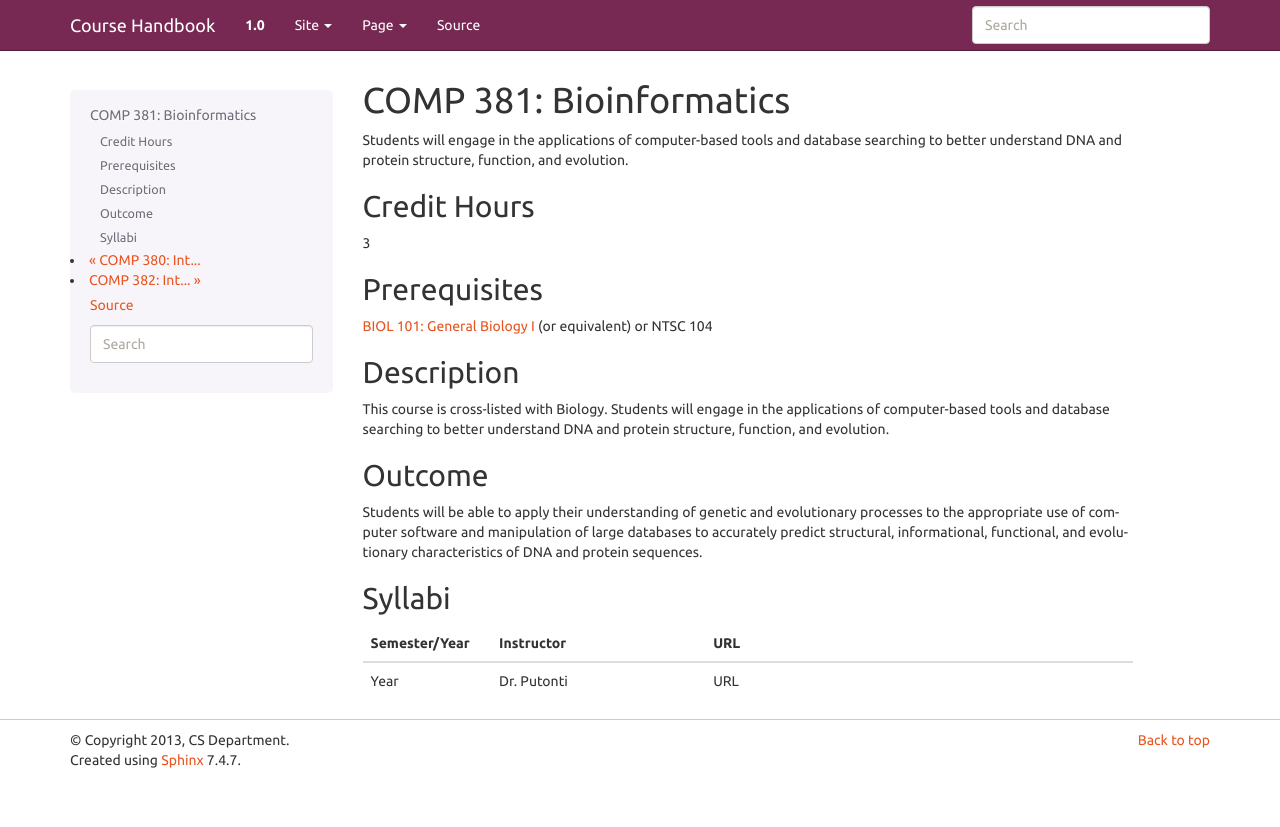
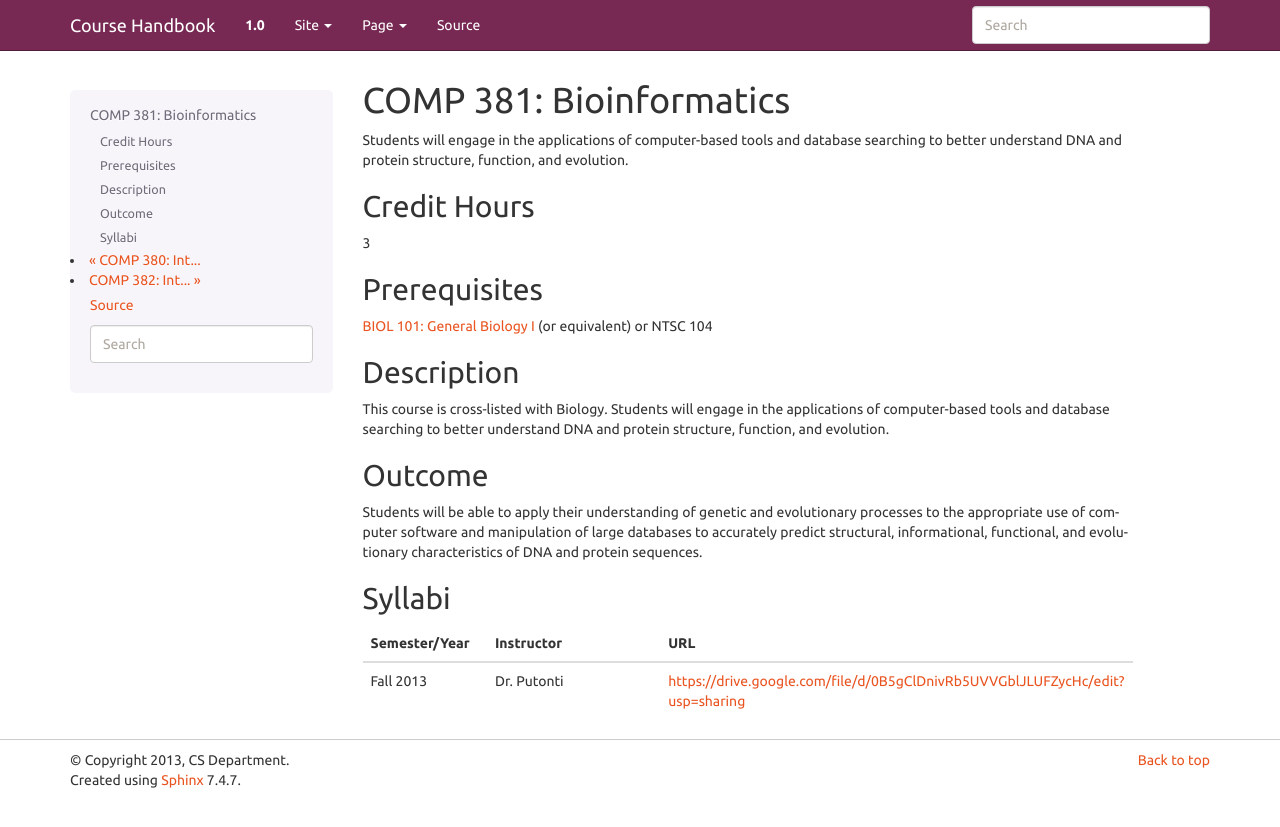
Before and after one commit to kyang5/coursedescriptions, a Sphinx documentation site: the page built from source/comp381.rst, in a window 1280 px wide. Shown: the top 827 px of the page. Built offline with Sphinx 7.4.7, drawn with Linux system fonts in a browser that asks for light colours.

Commit message:
Updated syllabus info for COMP 381

```diff
--- a/source/comp381.rst
+++ b/source/comp381.rst
@@ -34,4 +34,4 @@
    	:header: "Semester/Year", "Instructor", "URL"
    	:widths: 15, 25, 50
 
-	"Year", "Dr. Putonti", "URL"
+	"Fall 2013", "Dr. Putonti", "https://drive.google.com/file/d/0B5gClDnivRb5UVVGblJLUFZycHc/edit?usp=sharing"
```
